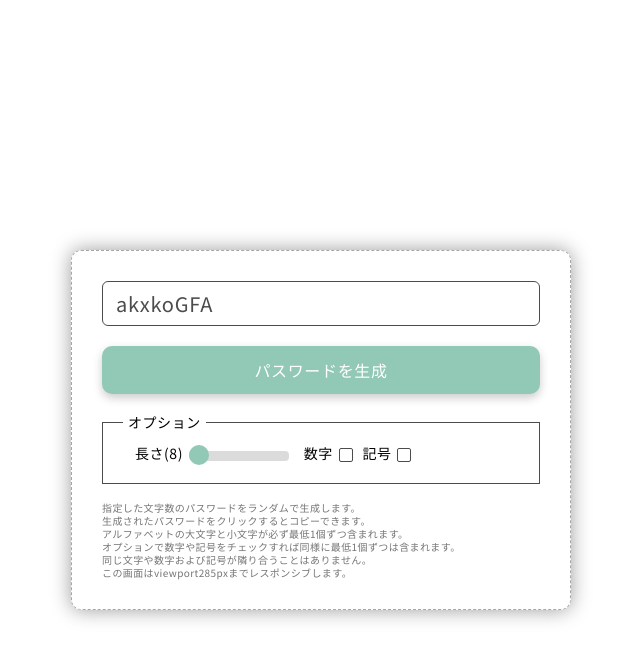
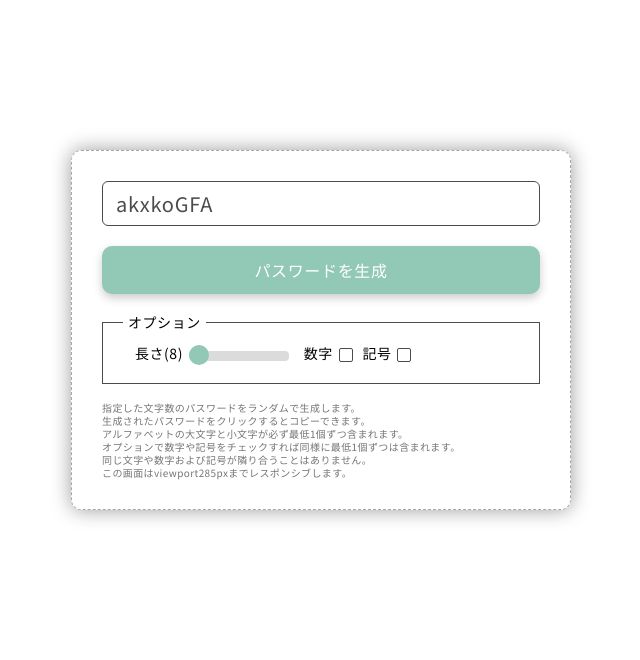
Before and after one commit to aima0410/password_generator, a plain HTML site: page index.html in a window 1280 px wide. Shown: the whole page, without its empty margins (319-959 px from the left). Drawn offline with Linux system fonts and the light colour scheme.

Commit message:
Update style.css

```diff
--- a/css/style.css
+++ b/css/style.css
@@ -5,7 +5,7 @@
   letter-spacing:0.04em;
 }
 body{
-  padding:150px 0 300px;
+  padding:50px 0 300px;
 }
 main{
   width:500px;
```
